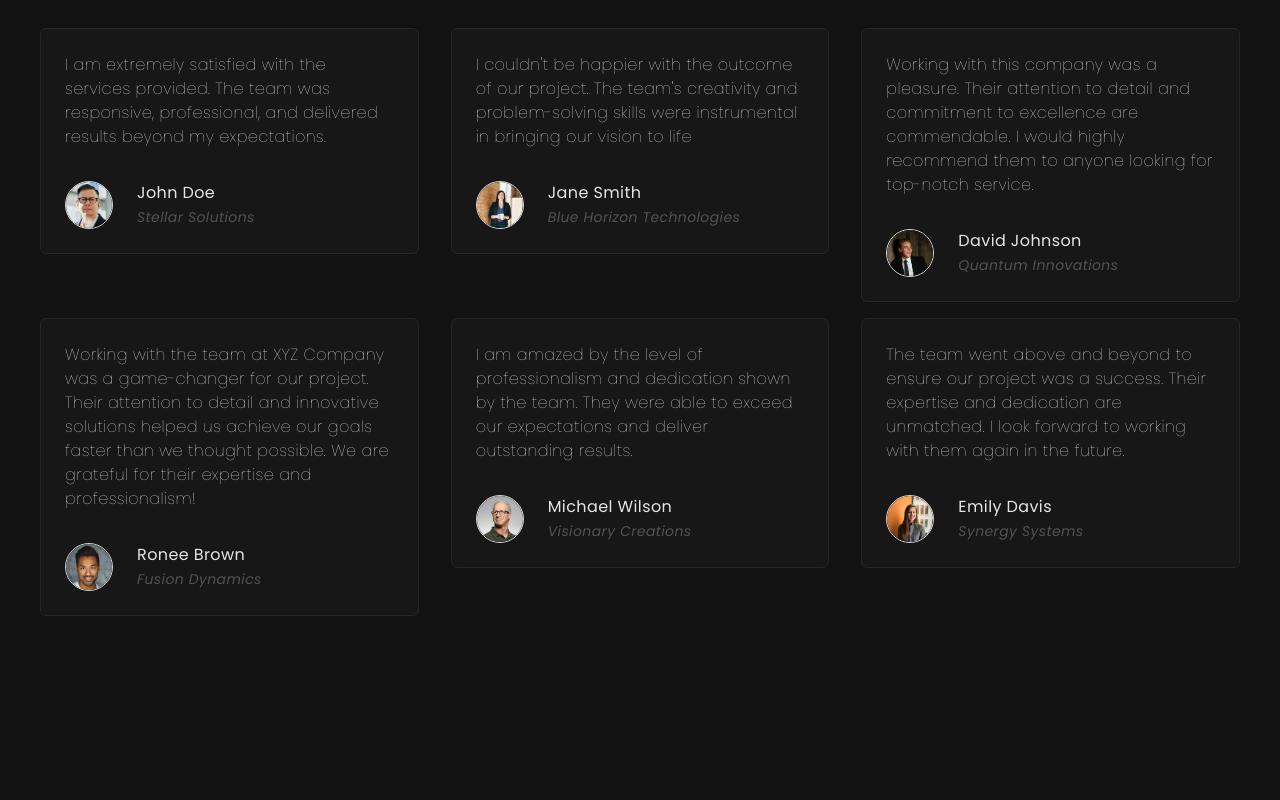
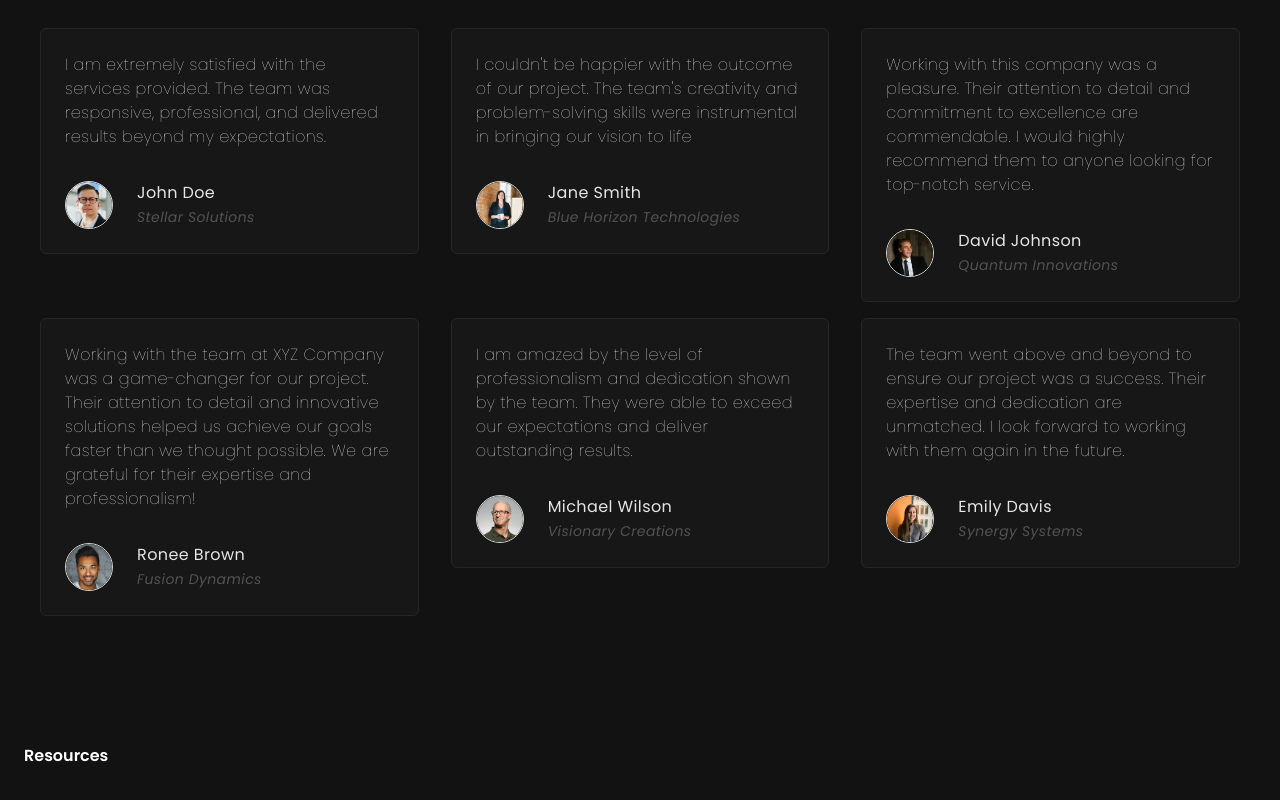
Before and after one commit to yafet-dev/virtual-reality-website, a React (Vite) app: page / in a window 1280 px wide. Shown: the part 3429-4229 px from the top of the page. Built offline with nearby package versions, Linux system fonts and the light colour scheme.

Commit message:
add some styling

```diff
--- a/src/components/Footer.jsx
+++ b/src/components/Footer.jsx
@@ -2,7 +2,9 @@ function Footer() {
   return (
     <footer className="mt-20 border-5 py-10 border-neutral-700">
       <div className="grid grid-cols-2 lg:grid-cols-3 gap-4">
-        <div></div>
+        <div>
+          <h3 className="text-md font-semibold mb-4">Resources</h3>
+        </div>
       </div>
     </footer>
   );
```
